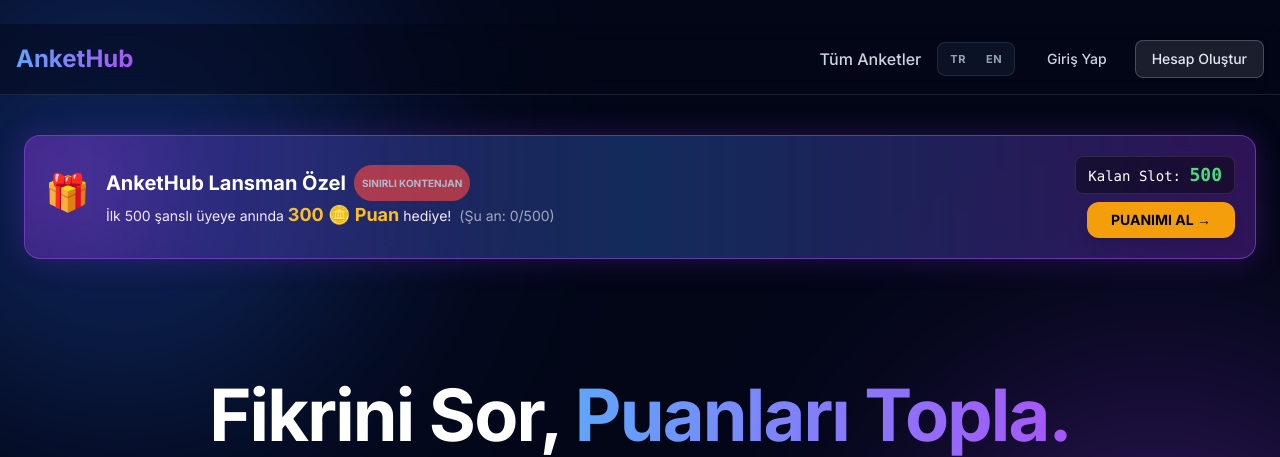
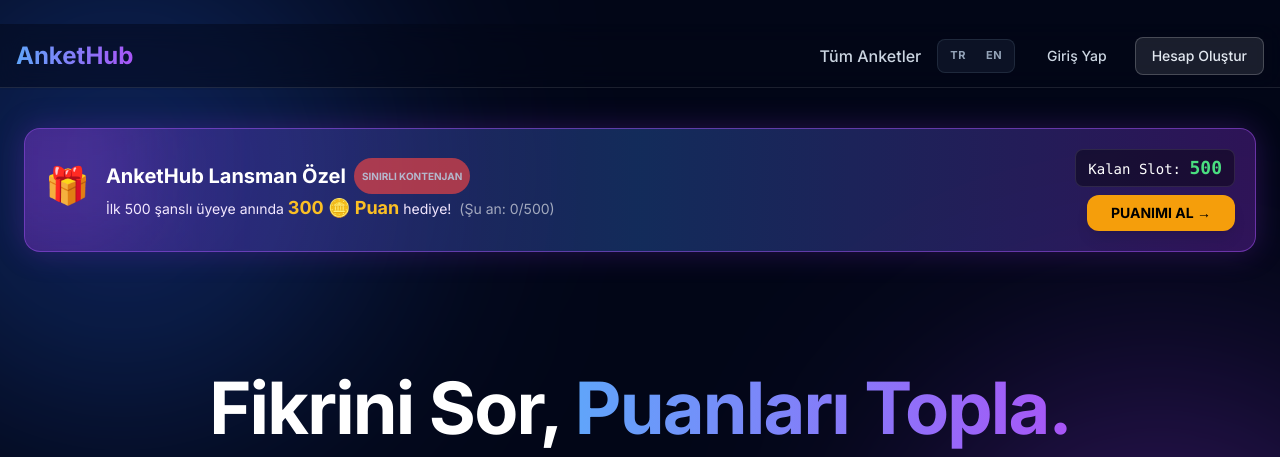
Before and after one commit to Emirsvgl07/AnketHub, a Django app: page / in a window 1280 px wide. Shown: the top 457 px of the page. Run offline with Django 5.2, Linux system fonts and the light colour scheme; some libraries are stand-ins or nearby versions.

Commit message:
AnketHub nav bar dikey bosluk temizlendi

```diff
--- a/polls/templates/polls/base.html
+++ b/polls/templates/polls/base.html
@@ -57,8 +57,8 @@
     <div id="bg-glow-1" class="fixed top-[-10%] left-[-10%] w-[500px] h-[500px] bg-blue-600/30 rounded-full mix-blend-screen filter blur-[120px] pointer-events-none z-0"></div>
     <div id="bg-glow-2" class="fixed bottom-[-10%] right-[-10%] w-[500px] h-[500px] bg-purple-600/30 rounded-full mix-blend-screen filter blur-[120px] pointer-events-none z-0"></div>
 
-    <nav class="sticky top-0 z-40 backdrop-blur-md bg-slate-950/50 border-b border-white/10 p-4 shadow-sm">
-        <div class="max-w-7xl mx-auto flex justify-between items-center">
+    <nav class="sticky top-0 z-40 backdrop-blur-md bg-slate-950/50 border-b border-white/10 h-16 px-4 flex items-center shadow-sm">
+        <div class="w-full max-w-7xl mx-auto flex justify-between items-center">
             <a href="{% url 'polls:home' %}" class="text-2xl font-bold bg-gradient-to-r from-blue-400 to-purple-500 bg-clip-text text-transparent hover:scale-105 transition-transform">
                 AnketHub
             </a>
```
